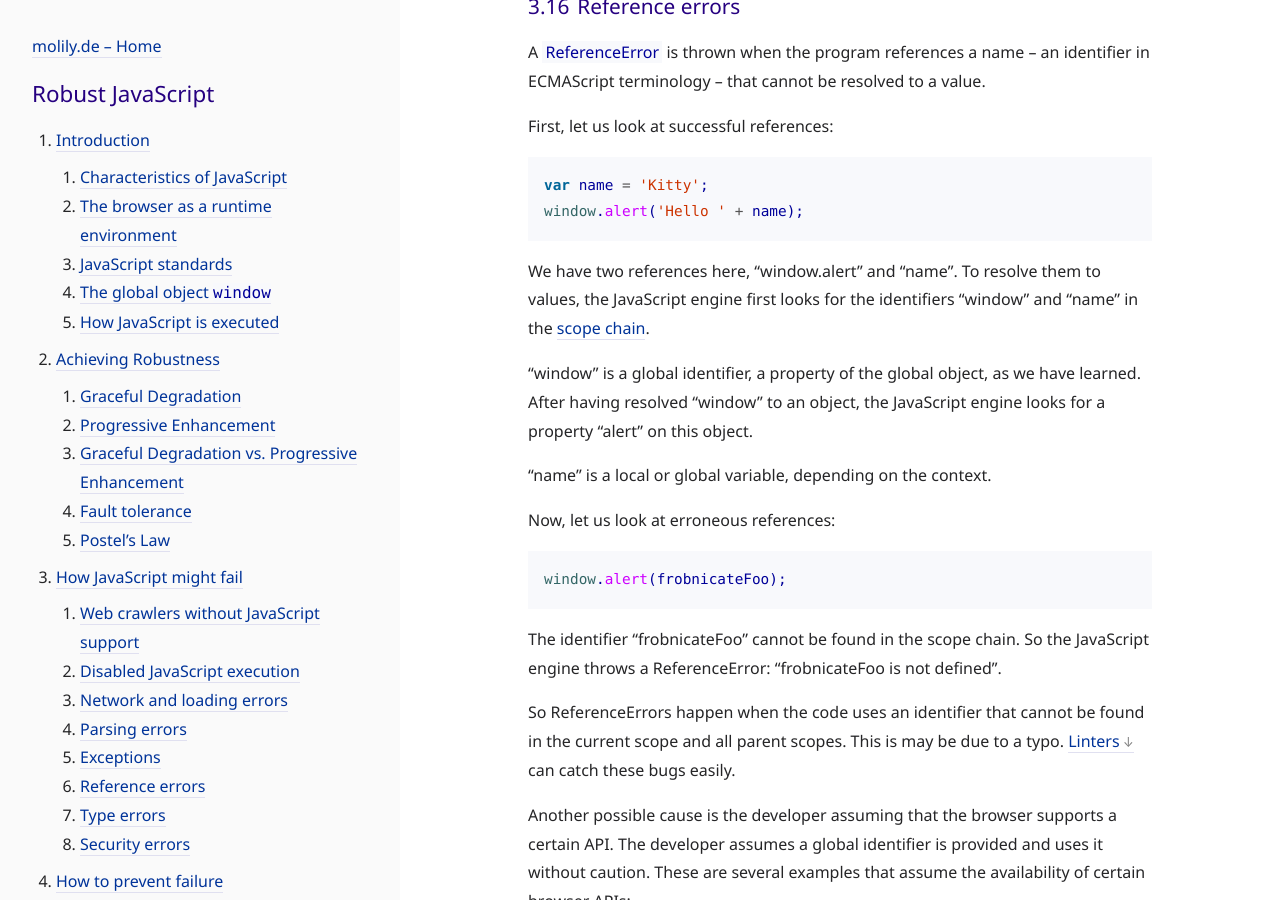
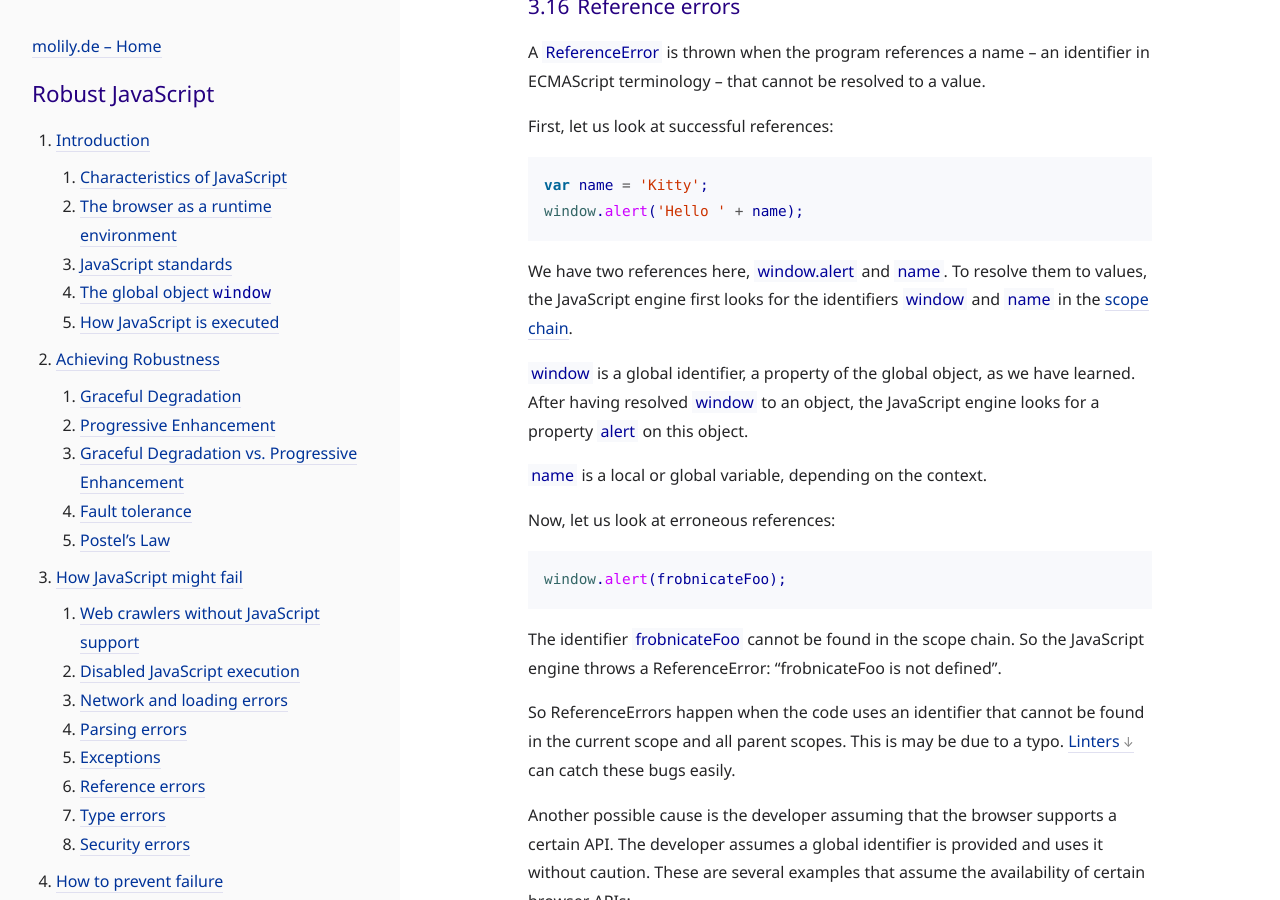
Before and after one commit to molily/molily.de, a Jekyll site: the page built from _posts/2017-12-21-robust-javascript.md, in a window 1280 px wide and 900 px high, scrolled down 14804 px. Built offline with Jekyll 4.4.1, drawn with Linux system fonts in a browser that asks for light colours; some web fonts are replaced; some of the changed text lies outside the part shown.

Commit message:
small book fixes

````diff
--- a/_posts/2017-12-21-robust-javascript.md
+++ b/_posts/2017-12-21-robust-javascript.md
@@ -98,7 +98,7 @@
 
 A structure can also be robust. Think of a [lattice tower](https://en.wikipedia.org/wiki/Lattice_tower) that is using a certain type of [truss](https://en.wikipedia.org/wiki/Truss). It is huge and strong, yet light and modular.
 
-Similarly, in computer science, a robust program “performs well not only under ordinary conditions but also under unusual conditions that stress its designers’ assumptions.” ([The Linux Information Project](http://www.linfo.org/robust.html)). The program does not stop execution when errors occur. It does not fail when the input data or user input is invalid or bogus.
+Similarly, in computer science, a robust program <q cite="http://www.linfo.org/robust.html">performs well not only under ordinary conditions but also under unusual conditions that stress its designers’ assumptions.</q> ([The Linux Information Project](http://www.linfo.org/robust.html)). The program does not stop execution when errors occur. It does not fail when the input data or user input is invalid or bogus.
 
 So robustness is all about *making informed assumptions*. What happens when the developer’s assumptions are not met? Let us look at several concepts of robustness.
 
@@ -176,7 +176,7 @@
 
 For example, the liberal, fault-tolerant [HTML 5 parser definition](https://www.w3.org/TR/html5/syntax.html#parsing-html-documents) along with the conservative [HTML 5 syntax definition](https://www.w3.org/TR/html5/syntax.html#writing-html-documents) is an application of Postel’s Law.
 
-Personally, I do not think Postel’s Law should be seen as a “general principle of robustness”. I agree to some point that a program should accept data “that it can interpret (e.g. not object to technical errors where the meaning is still clear)”. This rule requires careful interpretation.
+Personally, I do not think Postel’s Law should be seen as a “general principle of robustness”. I agree to some point that a program should accept data <q>that it can interpret (e.g. not object to technical errors where the meaning is still clear)</q>. This rule requires careful interpretation.
 
 In this guide, I do not argue that every program should be liberal in what it accepts. I find it more important that every program is explicit about what it accepts, is outspoken about technical errors and has a well-defined error handling.
 
@@ -292,11 +292,11 @@
 window.alert('Hello ' + name);
 ```
 
-We have two references here, “window.alert” and “name”. To resolve them to values, the JavaScript engine first looks for the identifiers “window” and “name” in the [scope chain](http://ryanmorr.com/understanding-scope-and-context-in-javascript/).
-
-“window” is a global identifier, a property of the global object, as we have learned. After having resolved “window” to an object, the JavaScript engine looks for a property “alert” on this object.
-
-“name” is a local or global variable, depending on the context.
+We have two references here, `window.alert` and `name`. To resolve them to values, the JavaScript engine first looks for the identifiers `window` and `name` in the [scope chain](http://ryanmorr.com/understanding-scope-and-context-in-javascript/).
+
+`window` is a global identifier, a property of the global object, as we have learned. After having resolved `window` to an object, the JavaScript engine looks for a property `alert` on this object.
+
+`name` is a local or global variable, depending on the context.
 
 Now, let us look at erroneous references:
 
@@ -304,7 +304,7 @@
 window.alert(frobnicateFoo);
 ```
 
-The identifier “frobnicateFoo” cannot be found in the scope chain. So the JavaScript engine throws a ReferenceError: “frobnicateFoo is not defined”.
+The identifier `frobnicateFoo` cannot be found in the scope chain. So the JavaScript engine throws a ReferenceError: “frobnicateFoo is not defined”.
 
 So ReferenceErrors happen when the code uses an identifier that cannot be found in the current scope and all parent scopes. This is may be due to a typo. [Linters](#linters) can catch these bugs easily.
 
@@ -685,7 +685,7 @@
 
 We cannot just use an identifier that cannot be resolved. There are several ways to work around this problem:
 
-1.  We know that `fetch` is a property of the global object window. So we can use the [`in` operator](https://developer.mozilla.org/en-US/docs/Web/JavaScript/Reference/Operators/in) to check whether the property exists without checking its type:
+1.  We know that `fetch` is a property of the global object `window. So we can use the [`in` operator](https://developer.mozilla.org/en-US/docs/Web/JavaScript/Reference/Operators/in) to check whether the property exists without checking its type:
 
     ```js
     if ('fetch' in window) {
````
Also changed, not shown: other parts of _posts/2017-12-21-robust-javascript.md (+21 -21 lines).
